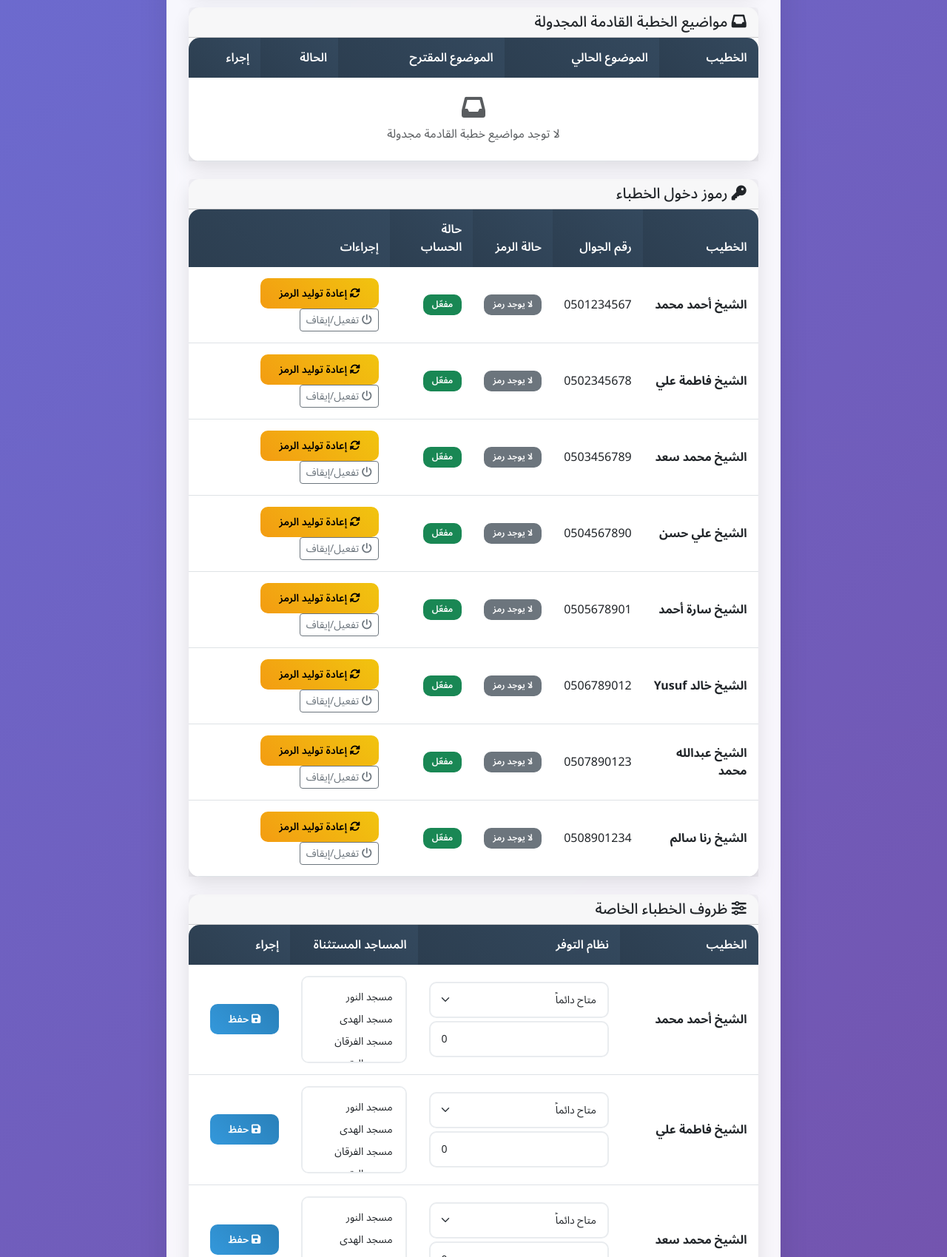
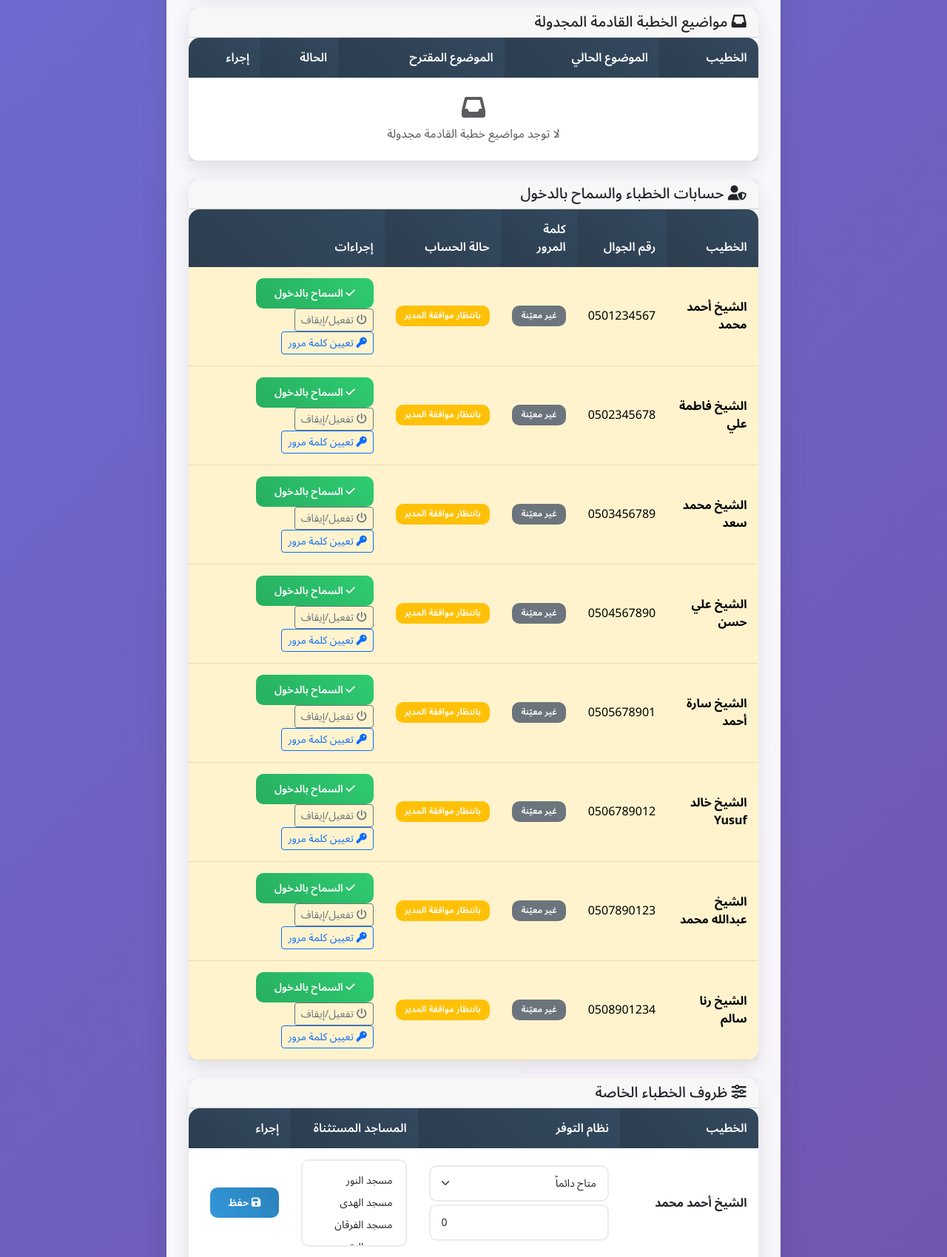
Before and after one commit to abdomakrt/mosqi, a Flask app: page /settings in a window 1280 px wide. Shown: the part 2676-4375 px from the top of the page at 74% size. Run offline with Flask 3, Linux system fonts and the light colour scheme; the visitor is signed in with stand-in values (Sample User, id 1); data comes from the database, SQL or seed files in the repository; data that the repository does not hold is empty.

Commit message:
feat: تسجيل الخطيب بنفسه بكلمة مرور + موافقة المدير
تغيير كامل لعملية تسجيل الخ خطاباء:
- /register (جديد): الخطيب يسجل باسمه ورقم جواله وكلمة مرور يختارها بنفسه
- الحساب الجديد يُنشأ معطّلاً (is_active=0) في انتظار موافقة المدير
- /khateb/<id>/allow (جديد): المدير يسمح بالدخول من صفحة الإعدادات
- /khateb/<id>/set_password (جديد): المدير يعيّن كلمة مرور جديدة
- /login للخطيب: رقم الجوال + كلمة المرور بدل رمز الدخول

إزالة رمز الدخول بالكامل:
- حُذفت دوال generate_access_code/hash_access_code/verify_access_code
- حُذف مسار /khateb/<id>/regenerate_code
- حُذف عمود access_code_hash من النموذج (يبقى في قواعد البيانات القديمة للسلامة)
- حُذف حقل رمز الدخول من صفحة الدخول واستُبدل بكلمة المرور

الواجهات:
- templates/login.html: حقل كلمة المرور + رابط التسجيل
- templates/register.html (جديد): نموذج تسجيل الخطيب
- templates/settings.html: استُبدل قسم 'رموز دخول الخطباء' بـ'حسابات الخطباء والسماح بالدخول'
- templates/base.html: رابط 'تسجيل خطيب' في شريط التنقل

قاعدة البيانات:
- عمود khateb.password_hash (مشفّر بـ Werkzeug scrypt)
- is_active الافتراضي 0 = بانتظار موافقة المدير
- migrate.py يبقى idempotent ولا يحذف أي عمود

لم يتأثر: التوزيع، الموضوع الجديد، الموضوع الموسمي، الاعتذار والتراجع،
النسخ الاحتياطي، كلمة مرور المدير، ظروف الخطباء الخاصة.

```diff
--- a/app.py
+++ b/app.py
@@ -14,7 +14,6 @@ from sqlalchemy import inspect as sa_inspect
 import json
 import os
 import re
-import secrets
 import shutil
 import sqlite3
 import sys
@@ -64,26 +63,6 @@ def warn_dev_defaults():
 # ============================================
 # المصادقة والصلاحيات (دوران فقط: مدير / خطيب)
 # ============================================
-
-def generate_access_code():
-    """توليد رمز دخول عشوائي من 6 أرقام"""
-    return '%06d' % secrets.randbelow(1000000)
-
-
-def hash_access_code(code):
-    """تشفير رمز الدخول باستخدام Werkzeug"""
-    return generate_password_hash(str(code))
-
-
-def verify_access_code(khateb, code):
-    """التحقق من رمز الدخول الخاص بالخطيب"""
-    if not khateb or not khateb.access_code_hash or not code:
-        return False
-    try:
-        return check_password_hash(khateb.access_code_hash, str(code).strip())
-    except Exception:
-        return False
-
 
 def normalize_phone(phone):
     """توحيد صيغة رقم الجوال (مثال: 0501234567 أو +966501234567 -> 966501234567)"""
@@ -393,8 +372,8 @@ class Khateb(db.Model):
     availability_mode = db.Column(db.String(20), default='always')  # always / alternate
     alternate_offset = db.Column(db.Integer, default=0)
     forbidden_mosques = db.Column(db.Text, default='[]')  # JSON array of mosque IDs
-    access_code_hash = db.Column(db.String(255))  # رمز الدخول المشفّر (6 أرقام)
-    is_active = db.Column(db.Integer, default=1)  # 1 = مفعّل، 0 = موقوف
+    password_hash = db.Column(db.String(255))  # كلمة مرور الخطيب المشفّرة
+    is_active = db.Column(db.Integer, default=0)  # 1 = مفعّل، 0 = في انتظار موافقة المدير
     pending_topic = db.Column(db.String(300), nullable=True)  # موضوع مقترح بانتظار اعتماد المدير
     pending_topic_mode = db.Column(db.String(20), nullable=True)  # reset = من جديد / after_current = بعد إنهاء المساجد
     pending_topic_approved = db.Column(db.Integer, default=0)  # 1 = معتمد ومجدول للتفعيل بعد إنهاء المساجد
@@ -838,9 +817,6 @@ def add_khateb():
         flash('اسم الخطيب مطلوب', 'error')
         return redirect(url_for('khutbas'))
 
-    # توليد رمز دخول (6 أرقام) - يظهر للمدير مرة واحدة فقط
-    access_code = generate_access_code()
-
     khateb = Khateb(
         name=name,
         phone=phone,
@@ -849,13 +825,12 @@ def add_khateb():
         availability_mode=availability_mode,
         alternate_offset=alternate_offset,
         forbidden_mosques=json.dumps([int(m) for m in forbidden_mosques]),
-        access_code_hash=hash_access_code(access_code),
-        is_active=1
+        is_active=0,
     )
     db.session.add(khateb)
     db.session.commit()
 
-    flash('تم إضافة الخطيب بنجاح. رمز الدخول للشيخ %s هو: %s (يظهر مرة واحدة فقط - احفظه الآن)' % (name, access_code), 'success')
+    flash('تم إضافة الخطيب %s بنجاح. الحساب في انتظار موافقة المدير لتفعيل الدخول.' % name, 'success')
     return redirect(url_for('khutbas'))
 
 
@@ -1344,7 +1319,7 @@ def settings():
         khateb._forbidden = khateb.get_forbidden_mosques_list()
         # معلومات إضافية للوحة "خطباء يحتاجون موضوعاً جديداً" والدخول
         khateb._need_new_topic = bool(total_mosques) and khateb._visited_count >= total_mosques
-        khateb._has_code = bool(khateb.access_code_hash)
+        khateb._has_password = bool(khateb.password_hash)
         khateb._wa_link = whatsapp_link(khateb.phone, khateb.name)
         khateb._seasonal_active = khateb.is_seasonal_active()
 
@@ -1890,9 +1865,9 @@ def login():
             flash('كلمة المرور غير صحيحة', 'error')
             return render_template('login.html', role='admin')
 
-        # دخول الخطيب: رقم الجوال + رمز الدخول
+        # دخول الخطيب: رقم الجوال + كلمة المرور
         phone = (request.form.get('phone', '') or '').strip()
-        code = (request.form.get('code', '') or '').strip()
+        password = (request.form.get('password', '') or '').strip()
         normalized = normalize_phone(phone)
 
         khateb = None
@@ -1905,9 +1880,11 @@ def login():
         if not khateb:
             flash('لا يوجد خطيب مسجل بهذا الرقم', 'error')
         elif khateb.is_active in (None, 0):
-            flash('هذا الحساب موقوف، يرجى التواصل مع الإدارة', 'error')
-        elif not verify_access_code(khateb, code):
-            flash('رمز الدخول غير صحيح', 'error')
+            flash('حسابك بانتظار موافقة المدير على الدخول، يرجى التواصل مع الإدارة', 'error')
+        elif not khateb.password_hash:
+            flash('لم يتم تعيين كلمة مرور لهذا الحساب، يرجى التواصل مع الإدارة', 'error')
+        elif not check_password_hash(khateb.password_hash, password):
+            flash('كلمة المرور غير صحيحة', 'error')
         else:
             login_khateb(khateb.id)
             flash('أهلاً بك %s' % khateb.name, 'success')
@@ -1916,6 +1893,54 @@ def login():
         return render_template('login.html', role='khateb')
 
     return render_template('login.html', role='admin')
+
+
+@app.route('/register', methods=['GET', 'POST'])
+def register():
+    """تسجيل خطيب جديد: الاسم + رقم الجوال + كلمة مرور يختارها بنفسه.
+    يبقى الحساب معطّلاً (is_active = 0) حتى يسمح به المدير من صفحة الإعدادات.
+    """
+    if request.method == 'POST':
+        name = (request.form.get('name', '') or '').strip()
+        phone = (request.form.get('phone', '') or '').strip()
+        password = (request.form.get('password', '') or '').strip()
+        confirm_password = (request.form.get('confirm_password', '') or '').strip()
+
+        if not name or not phone or not password:
+            flash('الاسم ورقم الجوال وكلمة المرور مطلوبة', 'error')
+            return render_template('register.html')
+        if len(password) < 6:
+            flash('كلمة المرور يجب أن تكون 6 أحرف على الأقل', 'error')
+            return render_template('register.html')
+        if confirm_password and password != confirm_password:
+            flash('كلمتا المرور غير متطابقتين', 'error')
+            return render_template('register.html')
+
+        # منع تكرار رقم الجوال (مع مراعاة اختلاف صيغة الرقم)
+        normalized = normalize_phone(phone)
+        for existing in Khateb.query.all():
+            if normalize_phone(existing.phone) == normalized:
+                flash('رقم الجوال مسجل مسبقاً، يرجى التواصل مع الإدارة لتفعيل حسابك', 'error')
+                return render_template('register.html')
+
+        khateb = Khateb(
+            name=name,
+            phone=phone,
+            current_topic='موضوع افتراضي',
+            mosques_visited=json.dumps([]),
+            availability_mode='always',
+            alternate_offset=0,
+            forbidden_mosques=json.dumps([]),
+            password_hash=generate_password_hash(password),
+            is_active=0,
+        )
+        db.session.add(khateb)
+        db.session.commit()
+
+        flash('تم تسجيل طلبك بنجاح. سيتم تفعيل حسابك بعد موافقة مدير النظام، ثم يمكنك الدخول برقم جوالك وكلمة المرور.', 'success')
+        return redirect(url_for('login'))
+
+    return render_template('register.html')
 
 
 @app.route('/logout')
@@ -2178,28 +2203,68 @@ def my_cancel_pending_topic():
 
 
 # ============================================
-# مسارات المدير: رموز الدخول واعتماد المواضيع
+# مسارات المدير: حسابات الخطباء واعتماد المواضيع
 # ============================================
 
-@app.route('/khateb/<int:khateb_id>/regenerate_code', methods=['POST'])
-@admin_required
-def khateb_regenerate_code(khateb_id):
-    """إعادة توليد رمز الدخول (يظهر مرة واحدة في الاستجابة)"""
+@app.route('/khateb/<int:khateb_id>/allow', methods=['POST'])
+@admin_required
+def khateb_allow(khateb_id):
+    """السماح للخطيب بالدخول بعد مراجعته في صفحة الإعدادات"""
+    khateb = Khateb.query.get(khateb_id)
+    if not khateb:
+        flash('الخطيب غير موجود', 'error')
+        return redirect(url_for('settings'))
+
+    if khateb.is_active == 1:
+        flash('حساب الشيخ %s مفعّل بالفعل' % khateb.name, 'info')
+        return redirect(url_for('settings'))
+
+    khateb.is_active = 1
+    db.session.add(khateb)
+    db.session.commit()
+
+    flash('تم السماح للشيخ %s بالدخول. يستطيع الآن الدخول برقم جواله وكلمة المرور التي اختارها.' % khateb.name, 'success')
+    return redirect(url_for('settings'))
+
+
+@app.route('/khateb/<int:khateb_id>/set_password', methods=['POST'])
+@admin_required
+def khateb_set_password(khateb_id):
+    """تعيين كلمة مرور جديدة للخطيب (يختارها المدير)"""
+    khateb = Khateb.query.get(khateb_id)
+    if not khateb:
+        flash('الخطيب غير موجود', 'error')
+        return redirect(url_for('settings'))
+
+    password = (request.form.get('password', '') or '').strip()
+    if len(password) < 6:
+        flash('كلمة المرور يجب أن تكون 6 أحرف على الأقل', 'error')
+        return redirect(url_for('settings'))
+
+    khateb.password_hash = generate_password_hash(password)
+    db.session.add(khateb)
+    db.session.commit()
+
+    flash('تم تعيين كلمة مرور جديدة للشيخ %s. أخبره بها ليتمكن من الدخول.' % khateb.name, 'success')
+    return redirect(url_for('settings'))
+
+
+@app.route('/khateb/<int:khateb_id>/toggle_active', methods=['POST'])
+@admin_required
+def khateb_toggle_active(khateb_id):
+    """تفعيل / إيقاف دخول الخطيب"""
     khateb = Khateb.query.get(khateb_id)
     if not khateb:
         return jsonify({'success': False, 'message': 'الخطيب غير موجود'}), 404
 
-    code = generate_access_code()
-    khateb.access_code_hash = hash_access_code(code)
+    khateb.is_active = 0 if khateb.is_active in (None, 1) else 1
     db.session.add(khateb)
     db.session.commit()
 
     return jsonify({
         'success': True,
-        'message': 'تم توليد رمز دخول جديد',
-        'khateb_id': khateb.id,
-        'khateb_name': khateb.name,
-        'code': code
+        'is_active': khateb.is_active,
+        'message': 'تم تفعيل دخول الخطيب' if khateb.is_active else 'تم إيقاف دخول الخطيب'
     })
 
 
@@ -2306,25 +2371,6 @@ def khateb_reject_topic(khateb_id):
     db.session.commit()
     flash('تم إلغاء الموضوع المقترح للخطيب %s' % khateb.name, 'success')
     return redirect(url_for('settings'))
-
-
-@app.route('/khateb/<int:khateb_id>/toggle_active', methods=['POST'])
-@admin_required
-def khateb_toggle_active(khateb_id):
-    """تفعيل / إيقاف دخول الخطيب"""
-    khateb = Khateb.query.get(khateb_id)
-    if not khateb:
-        return jsonify({'success': False, 'message': 'الخطيب غير موجود'}), 404
-
-    khateb.is_active = 0 if khateb.is_active in (None, 1) else 1
-    db.session.add(khateb)
-    db.session.commit()
-
-    return jsonify({
-        'success': True,
-        'is_active': khateb.is_active,
-        'message': 'تم تفعيل دخول الخطيب' if khateb.is_active else 'تم إيقاف دخول الخطيب'
-    })
 
 
 if __name__ == '__main__':
--- a/migrate.py
+++ b/migrate.py
@@ -32,8 +32,8 @@ CREATE_TABLES = [
 # الأعمدة المضافة: (اسم الجدول، [(اسم العمود, تعريف العمود), ...])
 MIGRATIONS = {
     'khateb': [
-        ('access_code_hash', 'TEXT'),
-        ('is_active', 'INTEGER DEFAULT 1'),
+        ('password_hash', 'TEXT'),
+        ('is_active', 'INTEGER DEFAULT 0'),
         ('pending_topic', 'VARCHAR(300)'),
         ('pending_topic_mode', 'VARCHAR(20)'),
         ('pending_topic_approved', 'INTEGER DEFAULT 0'),
--- a/templates/base.html
+++ b/templates/base.html
@@ -340,6 +340,12 @@
                             <i class="fas fa-sign-out-alt"></i> تسجيل الخروج
                         </a>
                     </li>
+                    {% else %}
+                    <li class="nav-item">
+                        <a class="nav-link {% if request.endpoint == 'register' %}active{% endif %}" href="{{ url_for('register') }}">
+                            <i class="fas fa-user-plus"></i> تسجيل خطيب
+                        </a>
+                    </li>
                     {% endif %}
                 </ul>
             </div>
--- a/templates/settings.html
+++ b/templates/settings.html
@@ -468,12 +468,12 @@
     </div>
 </div>
 
-<!-- رموز دخول الخطباء -->
+<!-- حسابات الخطباء -->
 <div class="row mb-4">
     <div class="col-12">
         <div class="card">
             <div class="card-header">
-                <h5 class="mb-0"><i class="fas fa-key"></i> رموز دخول الخطباء</h5>
+                <h5 class="mb-0"><i class="fas fa-user-shield"></i> حسابات الخطباء والسماح بالدخول</h5>
             </div>
             <div class="card-body p-0">
                 <div class="table-responsive">
@@ -482,36 +482,46 @@
                             <tr>
                                 <th>الخطيب</th>
                                 <th>رقم الجوال</th>
-                                <th>حالة الرمز</th>
+                                <th>كلمة المرور</th>
                                 <th>حالة الحساب</th>
                                 <th>إجراءات</th>
                             </tr>
                         </thead>
                         <tbody>
                             {% for khateb in khutbas %}
-                            <tr>
+                            <tr class="{% if khateb.is_active in (None, 0) %}table-warning{% endif %}">
                                 <td><strong>{{ khateb.name }}</strong></td>
                                 <td>{{ khateb.phone or 'غير محدد' }}</td>
                                 <td>
-                                    {% if khateb._has_code %}
-                                        <span class="badge bg-success">تم التعيين</span>
+                                    {% if khateb._has_password %}
+                                        <span class="badge bg-success">معيّنة</span>
                                     {% else %}
-                                        <span class="badge bg-secondary">لا يوجد رمز</span>
+                                        <span class="badge bg-secondary">غير معيّنة</span>
                                     {% endif %}
                                 </td>
                                 <td>
-                                    {% if khateb.is_active in (None, 1) %}
+                                    {% if khateb.is_active in (None, 0) %}
+                                        <span class="badge bg-warning">بانتظار موافقة المدير</span>
+                                    {% else %}
                                         <span class="badge bg-success">مفعّل</span>
-                                    {% else %}
-                                        <span class="badge bg-danger">موقوف</span>
                                     {% endif %}
                                 </td>
                                 <td>
-                                    <button class="btn btn-sm btn-warning" onclick="regenerateCode({{ khateb.id }})">
-                                        <i class="fas fa-rotate"></i> إعادة توليد الرمز
-                                    </button>
+                                    {% if khateb.is_active in (None, 0) %}
+                                    <form method="POST" action="{{ url_for('khateb_allow', khateb_id=khateb.id) }}"
+                                          style="display:inline"
+                                          onsubmit="return confirm('السماح للشيخ {{ khateb.name }} بالدخول؟');">
+                                        <button type="submit" class="btn btn-sm btn-success">
+                                            <i class="fas fa-check"></i> السماح بالدخول
+                                        </button>
+                                    </form>
+                                    {% endif %}
                                     <button class="btn btn-sm btn-outline-secondary" onclick="toggleActive({{ khateb.id }})">
                                         <i class="fas fa-power-off"></i> تفعيل/إيقاف
+                                    </button>
+                                    <button class="btn btn-sm btn-outline-primary" type="button"
+                                            onclick="setPassword({{ khateb.id }}, '{{ khateb.name }}')">
+                                        <i class="fas fa-key"></i> تعيين كلمة مرور
                                     </button>
                                 </td>
                             </tr>
@@ -647,24 +657,41 @@
     </div>
 </div>
 
-<!-- Modal عرض رمز الدخول (مرة واحدة) -->
-<div class="modal fade" id="accessCodeModal" tabindex="-1">
+<!-- Modal تعيين كلمة مرور خطيب -->
+<div class="modal fade" id="setPasswordModal" tabindex="-1">
     <div class="modal-dialog">
         <div class="modal-content">
             <div class="modal-header">
-                <h5 class="modal-title"><i class="fas fa-key"></i> رمز الدخول - <span id="accessCodeName"></span></h5>
+                <h5 class="modal-title">
+                    <i class="fas fa-key"></i> تعيين كلمة مرور -
+                    <span id="setPasswordName"></span>
+                </h5>
                 <button type="button" class="btn-close" data-bs-dismiss="modal"></button>
             </div>
-            <div class="modal-body text-center">
-                <p class="mb-2">هذا الرمز يظهر <strong>مرة واحدة فقط</strong> - انسخه الآن وأرسله للخطيب:</p>
-                <h3 class="text-primary" id="accessCodeValue" style="letter-spacing: 5px;">------</h3>
-                <p class="text-muted small mt-3 mb-0">
-                    يُخزَّن الرمز مشفّراً في قاعدة البيانات ولا يمكن استرجاعه إلا بإعادة توليد رمز جديد.
-                </p>
-            </div>
-            <div class="modal-footer">
-                <button type="button" class="btn btn-secondary" data-bs-dismiss="modal">إغلاق</button>
-            </div>
+            <form method="POST" id="setPasswordForm" novalidate>
+                <div class="modal-body">
+                    <input type="hidden" name="khateb_id" id="setPasswordKhatebId">
+                    <div class="mb-3">
+                        <label for="newKhatebPassword" class="form-label">كلمة المرور الجديدة</label>
+                        <input type="password" class="form-control" id="newKhatebPassword" name="password"
+                               minlength="6" placeholder="6 أحرف على الأقل" required autocomplete="new-password">
+                        <small class="text-muted">
+                            كلمة المرور تُخزَّن مشفّرة في قاعدة البيانات ولا يمكن استرجاعها.
+                        </small>
+                    </div>
+                    <div class="mb-3">
+                        <label for="newKhatebPassword2" class="form-label">تأكيد كلمة المرور</label>
+                        <input type="password" class="form-control" id="newKhatebPassword2" name="confirm_password"
+                               minlength="6" placeholder="أعد كتابة كلمة المرور" autocomplete="new-password">
+                    </div>
+                </div>
+                <div class="modal-footer">
+                    <button type="button" class="btn btn-secondary" data-bs-dismiss="modal">إلغاء</button>
+                    <button type="submit" class="btn btn-primary">
+                        <i class="fas fa-save"></i> حفظ كلمة المرور
+                    </button>
+                </div>
+            </form>
         </div>
     </div>
 </div>
@@ -765,20 +792,13 @@ function saveKhatebSpecial(id) {
     });
 }
 
-function regenerateCode(khatebId) {
-    if (!confirm('سيتم إلغاء الرمز السابق وتوليد رمز جديد. هل تريد المتابعة؟')) return;
-    fetch('/khateb/' + khatebId + '/regenerate_code', { method: 'POST' })
-    .then(r => r.json())
-    .then(data => {
-        if (data.success) {
-            document.getElementById('accessCodeName').textContent = data.khateb_name;
-            document.getElementById('accessCodeValue').textContent = data.code;
-            new bootstrap.Modal(document.getElementById('accessCodeModal')).show();
-        } else {
-            alert('حدث خطأ: ' + (data.message || ''));
-        }
-    })
-    .catch(err => { console.error(err); alert('حدث خطأ أثناء توليد الرمز'); });
+function setPassword(khatebId, khatebName) {
+    document.getElementById('setPasswordName').textContent = khatebName;
+    document.getElementById('setPasswordKhatebId').value = khatebId;
+    document.getElementById('setPasswordForm').action = '/khateb/' + khatebId + '/set_password';
+    document.getElementById('newKhatebPassword').value = '';
+    document.getElementById('newKhatebPassword2').value = '';
+    new bootstrap.Modal(document.getElementById('setPasswordModal')).show();
 }
 
 function toggleActive(khatebId) {
```
Also changed, not shown: templates/login.html (+11 -5 lines), templates/register.html (added, +67 -0 lines).
